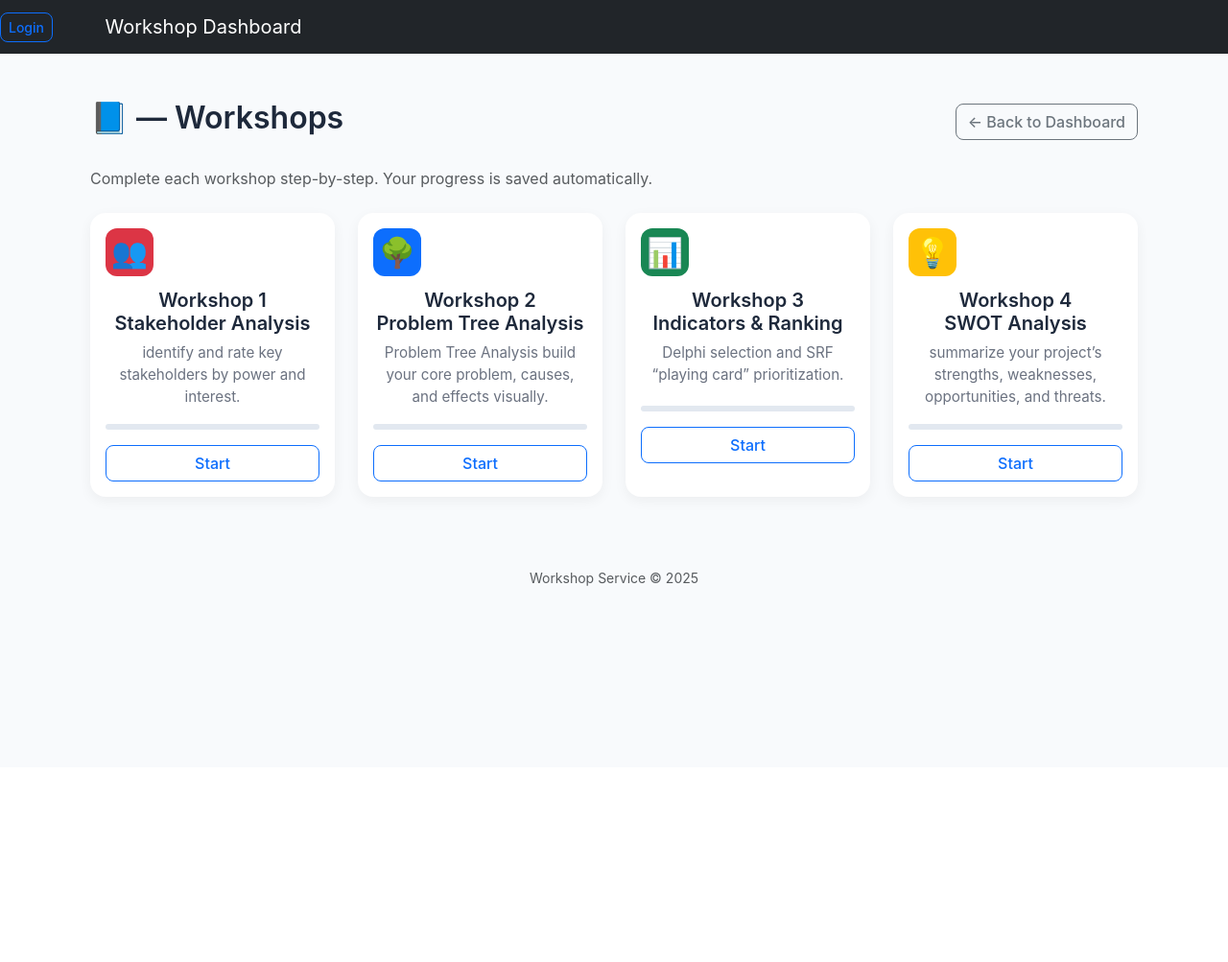
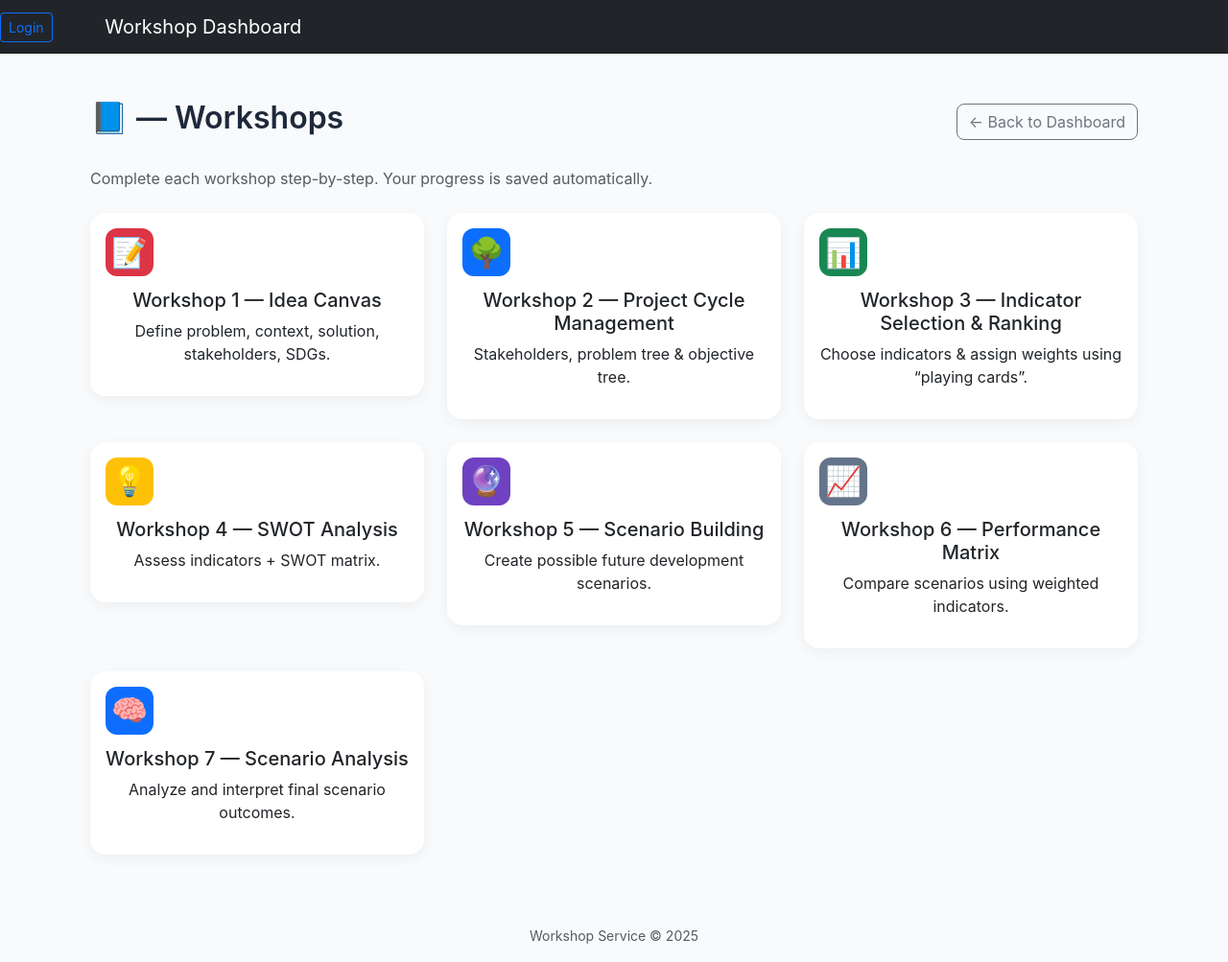
Before and after one commit to alireza-soleiman/LMS, a Django app: template workshops/templates/workshops/workshop_list.html in a window 1280 px wide. Shown: the whole page at 96% size. Before the commit the page ends 611 px from the top, so only its background shows below. Run offline with Django 5.2, Linux system fonts and the light colour scheme; the template is opened without the code that fills it, so the values that code supplies are empty.

Commit message:
improve workshop lists and add new workshops

```diff
--- a/workshops/templates/workshops/workshop_list.html
+++ b/workshops/templates/workshops/workshop_list.html
@@ -3,74 +3,32 @@
 {% block content %}
 
 <style>
-  body {
-    background: #f8fafc;
-    font-family: "Inter", sans-serif;
+  body { background: #f8fafc; font-family: "Inter", sans-serif; }
+  h2 { font-weight: 600; color: #1e293b; }
+  .page-header { display: flex; justify-content: space-between; align-items: center; margin-bottom: 1.5rem; }
+  .page-header a { border-radius: 0.5rem; }
+  .card {
+    border: none; border-radius: 1rem;
+    box-shadow: 0 4px 14px rgba(0,0,0,0.05);
+    transition: 0.25s ease; cursor: pointer;
   }
-  h2 {
-    font-weight: 600;
-    color: #1e293b;
-  }
-  .page-header {
-    display: flex;
-    justify-content: space-between;
-    align-items: center;
-    margin-bottom: 1.5rem;
-  }
-  .page-header a {
-    border-radius: 0.5rem;
-  }
-  .card {
-    border: none;
-    border-radius: 1rem;
-    box-shadow: 0 4px 14px rgba(0,0,0,0.05);
-    transition: all 0.25s ease;
-    height: 100%;
-  }
-  .card:hover {
-    transform: translateY(-4px);
-    box-shadow: 0 8px 22px rgba(0,0,0,0.08);
-  }
+  .card:hover { transform: translateY(-4px); box-shadow: 0 8px 22px rgba(0,0,0,0.08); }
   .workshop-icon {
-    font-size: 1.9rem;
-    width: 50px;
-    height: 50px;
-    border-radius: 12px;
-    display: flex;
-    align-items: center;
-    justify-content: center;
-    color: white;
-    margin-bottom: 0.8rem;
+    font-size: 1.9rem; width: 50px; height: 50px;
+    border-radius: 12px; display: flex; align-items: center;
+    justify-content: center; color: white; margin-bottom: 0.8rem;
   }
   .icon-red { background: #dc3545; }
   .icon-blue { background: #0d6efd; }
   .icon-green { background: #198754; }
   .icon-yellow { background: #ffc107; color: #000; }
-  .card h5 {
-    font-weight: 600;
-    color: #1e293b;
-  }
-  .card p {
-    color: #6b7280;
-    font-size: 0.95rem;
-    min-height: 50px;
-  }
-  .btn {
-    border-radius: 0.5rem;
-    font-weight: 500;
-  }
-  .btn-outline-primary:hover {
-    background: #2563eb;
-    color: #fff;
-  }
-  .progress {
-    height: 6px;
-    border-radius: 10px;
-    background-color: #e2e8f0;
-  }
-  .progress-bar {
-    background: linear-gradient(90deg, #2563eb, #4f46e5);
-  }
+  .icon-purple { background: #6f42c1; }
+  .icon-gray { background: #64748b; }
+
+  .sub-items { padding: 0.8rem 1.2rem; }
+  .sub-items a { text-decoration: none; color: #334155; font-weight: 500; display: block; margin-bottom: 6px; }
+  .sub-items a:hover { color: #0d6efd; }
+  .coming-soon { color: #94a3b8; font-weight: 500; }
 </style>
 
 <div class="container py-4">
@@ -84,66 +42,109 @@
   </p>
 
   <div class="row g-4">
-    <!-- Workshop 1 -->
-    <div class="col-md-6 col-lg-3">
-      <div class="card p-3 text-center">
-        <div class="workshop-icon icon-red">👥</div>
-        <h5>Workshop 1 <br> Stakeholder Analysis</h5>
-        <p> identify and rate key stakeholders by power and interest.</p>
-        <div class="progress mb-3">
-          <div class="progress-bar" style="width: {{ ws_flags.ws1|default:0|yesno:'100,0' }}%"></div>
+    <!-- WORKSHOP 1 -->
+    <div class="col-md-6 col-lg-4">
+      <div class="card p-3 text-center" data-bs-toggle="collapse" data-bs-target="#ws1">
+        <div class="workshop-icon icon-red">📝</div>
+        <h5>Workshop 1 — Idea Canvas</h5>
+        <p>Define problem, context, solution, stakeholders, SDGs.</p>
+      </div>
+      <div id="ws1" class="collapse mt-2">
+        <div class="sub-items">
+          <a href="{% url 'project_overview' project.id %}">1.1 — Idea Canvas (Project Overview)</a>
         </div>
-        <a href="{% url 'stakeholder_list' project.id %}" class="btn btn-outline-primary w-100">
-          {% if ws_flags.ws1 %}Review{% else %}Start{% endif %}
-        </a>
       </div>
     </div>
 
-    <!-- Workshop 2 -->
-    <div class="col-md-6 col-lg-3">
-      <div class="card p-3 text-center">
+    <!-- WORKSHOP 2 -->
+    <div class="col-md-6 col-lg-4">
+      <div class="card p-3 text-center" data-bs-toggle="collapse" data-bs-target="#ws2">
         <div class="workshop-icon icon-blue">🌳</div>
-        <h5>Workshop 2 <br> Problem Tree Analysis </h5>
-        <p>Problem Tree Analysis build your core problem, causes, and effects visually.</p>
-        <div class="progress mb-3">
-          <div class="progress-bar" style="width: {{ ws_flags.ws2|default:0|yesno:'100,0' }}%"></div>
+        <h5>Workshop 2 — Project Cycle Management</h5>
+        <p>Stakeholders, problem tree & objective tree.</p>
+      </div>
+      <div id="ws2" class="collapse mt-2">
+        <div class="sub-items">
+          <a href="{% url 'stakeholder_list' project.id %}">2.1 — Stakeholder Analysis</a>
+          <a href="{% url 'problem_tree' project.id %}">2.2 — Problem Tree</a>
+          <span class="coming-soon">2.3 — Objective Tree (Coming Soon)</span>
         </div>
-        <a href="{% url 'problem_tree' project.id %}" class="btn btn-outline-primary w-100">
-          {% if ws_flags.ws2 %}Review{% else %}Start{% endif %}
-        </a>
       </div>
     </div>
 
-    <!-- Workshop 3 -->
-    <div class="col-md-6 col-lg-3">
-      <div class="card p-3 text-center">
+    <!-- WORKSHOP 3 -->
+    <div class="col-md-6 col-lg-4">
+      <div class="card p-3 text-center" data-bs-toggle="collapse" data-bs-target="#ws3">
         <div class="workshop-icon icon-green">📊</div>
-        <h5>Workshop 3 <br> Indicators & Ranking</h5>
-        <p>Delphi selection and SRF “playing card” prioritization.</p>
-        <div class="progress mb-3">
-          <div class="progress-bar" style="width: {{ ws_flags.ws3|default:0|yesno:'100,0' }}%"></div>
+        <h5>Workshop 3 — Indicator Selection & Ranking</h5>
+        <p>Choose indicators & assign weights using “playing cards”.</p>
+      </div>
+      <div id="ws3" class="collapse mt-2">
+        <div class="sub-items">
+          <a href="{% url 'indicator_selection' project.id %}">3.1 — Indicator Selection</a>
+          <a href="{% url 'indicator_ranking' project.id %}">3.2 — Delphi & SRF Ranking</a>
         </div>
-        <a href="{% url 'indicator_selection' project.id %}" class="btn btn-outline-primary w-100">
-          {% if ws_flags.ws3 %}Review{% else %}Start{% endif %}
-        </a>
       </div>
     </div>
 
-    <!-- Workshop 4 -->
-    <div class="col-md-6 col-lg-3">
-      <div class="card p-3 text-center">
+    <!-- WORKSHOP 4 -->
+    <div class="col-md-6 col-lg-4">
+      <div class="card p-3 text-center" data-bs-toggle="collapse" data-bs-target="#ws4">
         <div class="workshop-icon icon-yellow">💡</div>
-        <h5>Workshop 4 <br> SWOT Analysis</h5>
-        <p>summarize your project’s strengths, weaknesses, opportunities, and threats.</p>
-        <div class="progress mb-3">
-          <div class="progress-bar" style="width: {{ ws_flags.ws4|default:0|yesno:'100,0' }}%"></div>
+        <h5>Workshop 4 — SWOT Analysis</h5>
+        <p>Assess indicators + SWOT matrix.</p>
+      </div>
+      <div id="ws4" class="collapse mt-2">
+        <div class="sub-items">
+          <span class="coming-soon">4.1 — Assessment of Indicators (Coming Soon)</span>
+          <a href="{% url 'swot_analysis' project.id %}">4.2 — SWOT Analysis</a>
         </div>
-        <a href="{% url 'swot_analysis' project.id %}" class="btn btn-outline-primary w-100">
-          {% if ws_flags.ws4 %}Review{% else %}Start{% endif %}
-        </a>
       </div>
     </div>
+
+    <!-- WORKSHOP 5 -->
+    <div class="col-md-6 col-lg-4">
+      <div class="card p-3 text-center" data-bs-toggle="collapse" data-bs-target="#ws5">
+        <div class="workshop-icon icon-purple">🔮</div>
+        <h5>Workshop 5 — Scenario Building</h5>
+        <p>Create possible future development scenarios.</p>
+      </div>
+      <div id="ws5" class="collapse mt-2">
+        <div class="sub-items">
+          <span class="coming-soon">5.1 — Scenario Building (Coming Soon)</span>
+        </div>
+      </div>
+    </div>
+
+    <!-- WORKSHOP 6 -->
+    <div class="col-md-6 col-lg-4">
+      <div class="card p-3 text-center" data-bs-toggle="collapse" data-bs-target="#ws6">
+        <div class="workshop-icon icon-gray">📈</div>
+        <h5>Workshop 6 — Performance Matrix</h5>
+        <p>Compare scenarios using weighted indicators.</p>
+      </div>
+      <div id="ws6" class="collapse mt-2">
+        <div class="sub-items">
+          <span class="coming-soon">6.1 — Performance Matrix (Coming Soon)</span>
+        </div>
+      </div>
+    </div>
+
+    <!-- WORKSHOP 7 -->
+    <div class="col-md-6 col-lg-4">
+      <div class="card p-3 text-center" data-bs-toggle="collapse" data-bs-target="#ws7">
+        <div class="workshop-icon icon-blue">🧠</div>
+        <h5>Workshop 7 — Scenario Analysis</h5>
+        <p>Analyze and interpret final scenario outcomes.</p>
+      </div>
+      <div id="ws7" class="collapse mt-2">
+        <div class="sub-items">
+          <span class="coming-soon">7.1 — Scenario Analysis (Coming Soon)</span>
+        </div>
+      </div>
+    </div>
+
   </div>
-
+</div>
 
 {% endblock %}
```
